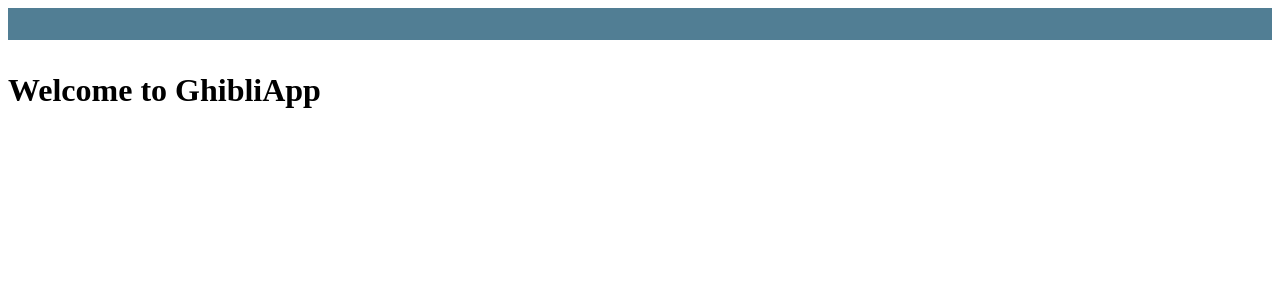
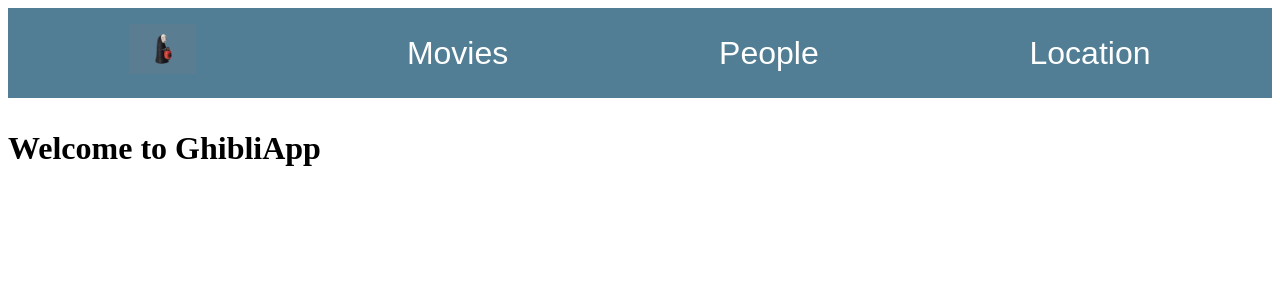
Before and after one commit to joinpursuit/9-1-module-three-assessment, a JavaScript app: page / in a window 1280 px wide. Shown: the top 300 px of the page. Built offline with nearby package versions, Linux system fonts and the light colour scheme; the HTML template or start-up script is replaced by a standard one.

Commit message:
Create and update Navbar component

```diff
--- a/src/App.js
+++ b/src/App.js
@@ -1,10 +1,12 @@
 import { BrowserRouter as Router, Routes, Route } from "react-router-dom";
+
+import Navbar from "./common/Navbar";
 
 function App() {
   return (
     <Router>
       <div className="app">
-        <nav></nav>
+        <Navbar />
         <Routes>
           <Route path="/" element={<h1>Welcome to GhibliApp</h1>} />
           <Route path="/movies" element={<h1>Movies</h1>} />
--- /dev/null
+++ b/src/common/Navbar.js
@@ -0,0 +1,15 @@
+import { Link } from "react-router-dom";
+import logo from "../assets/noface.png";
+
+export default function Navbar() {
+  return (
+    <nav>
+      <Link to="/">
+        <img src={logo} alt="noFace" />
+      </Link>
+      <Link to="/movies">Movies</Link>
+      <Link to="/people">People</Link>
+      <Link to="/locations">Location</Link>
+    </nav>
+  );
+}
--- a/src/index.css
+++ b/src/index.css
@@ -11,6 +11,7 @@ nav a {
   text-decoration: none;
   font-size: 2em;
   color: white;
+  margin: auto;
 }
 
 nav img {
```
Also changed, not shown: src/assets/noface.png (added).
